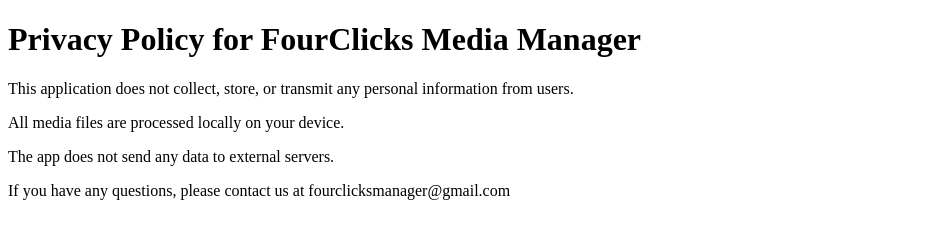
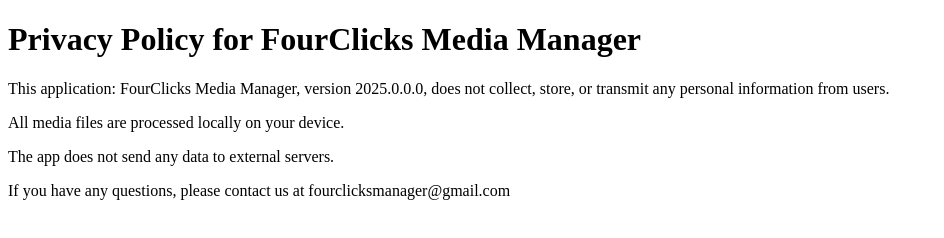
Before and after one commit to andy-20876/FourClicks-Privacy-Policy, a plain HTML site: page index.html in a window 1280 px wide. Shown: the whole page, without its empty margins (0-944 px from the left). Drawn offline with Linux system fonts and the light colour scheme.

Commit message:
Update index.html

```diff
--- a/index.html
+++ b/index.html
@@ -6,7 +6,7 @@
 </head>
 <body>
   <h1>Privacy Policy for FourClicks Media Manager</h1>
-  <p>This application does not collect, store, or transmit any personal information from users.</p>
+  <p>This application: FourClicks Media Manager, version 2025.0.0.0, does not collect, store, or transmit any personal information from users.</p>
   <p>All media files are processed locally on your device.</p>
   <p>The app does not send any data to external servers.</p>
   <p>If you have any questions, please contact us at fourclicksmanager@gmail.com </p>
```
